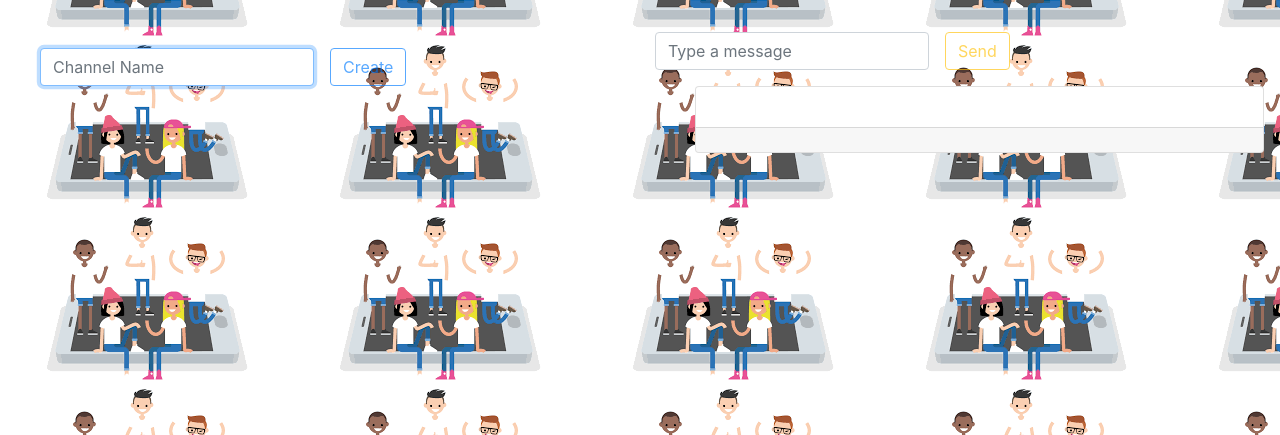
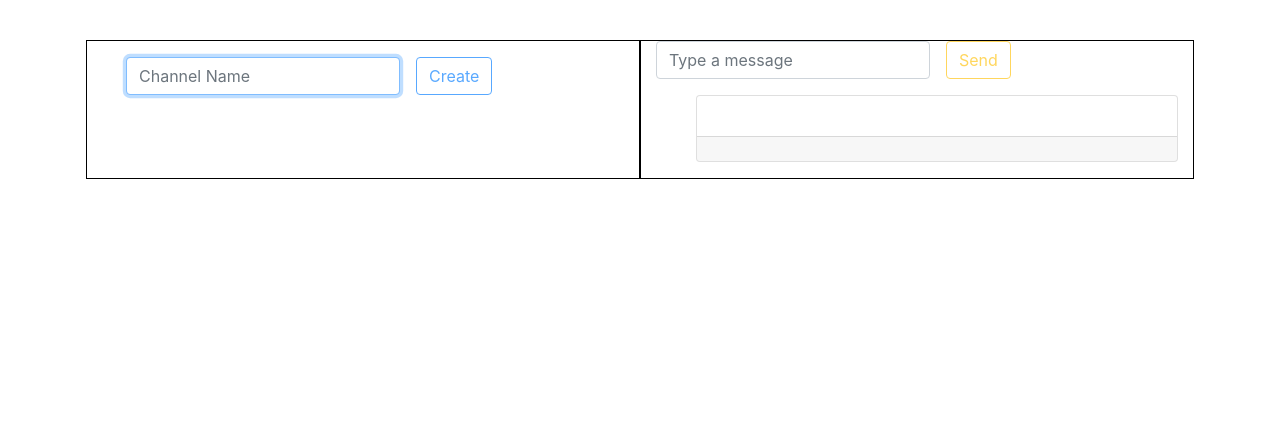
Before and after one commit to PriyanshBordia/Flack, a Flask app: page /create_user in a window 1280 px wide. Shown: the part 132-567 px from the top of the page. Run offline with Flask 2, Linux system fonts and the light colour scheme; some libraries are stand-ins or nearby versions.

Commit message:
style added

```diff
--- a/static/styles/css/style.css
+++ b/static/styles/css/style.css
@@ -8,6 +8,29 @@
 .nav-item
 {
     font-size: 20px !important;
+}
+
+.channel-list-window
+{
+    border: 1px solid black;
+
+}
+
+.channel-list-window li
+{
+    border: 1px solid black;
+}
+
+#channel-list
+{
+    margin: 20px;
+    padding: 20px;
+    text-align: center;
+}
+
+.chat-room-window
+{
+    border: 1px solid black;
 }
 
 footer
--- a/static/styles/js/chat_window.js
+++ b/static/styles/js/chat_window.js
@@ -16,8 +16,9 @@ document.addEventListener('DOMContentLoaded', () => {
 			const button = document.createElement('button');
 			button.innerHTML = channels[i];
 
-			button.setAttribute('class', 'channel-button');
+			button.setAttribute('class', 'channel-button btn btn-outline-success mr-2 mt-2 pt-2');
 			button.setAttribute('data-name', channels[i]);
+
 
 			document.querySelector('#channels-list').append(button);
 		}
@@ -44,6 +45,7 @@ document.addEventListener('DOMContentLoaded', () => {
 			{
 				const li = document.createElement('li');
 				li.innerHTML = messages[Channel_name][i];
+				li.setAttribute('class', 'alert alert-info');
 
 				document.querySelector('#messages-list').append(li);
 			}
@@ -81,6 +83,7 @@ document.addEventListener('DOMContentLoaded', () => {
 				{
 					const li = document.createElement('li');
 					li.innerHTML = messages[selection][i];
+					li.setAttribute('class', 'alert alert-info');
 
 					document.querySelector('#messages-list').append(li);
 				}
@@ -161,6 +164,7 @@ document.addEventListener('DOMContentLoaded', () => {
 
 			const li = document.createElement('li');
 			li.innerHTML = New_message;
+			li.setAttribute('class', 'alert alert-info');
 
 			document.querySelector('#messages-list').append(li);
 
--- a/templates/buff.html
+++ b/templates/buff.html
@@ -1,6 +1,7 @@
 href="{{ url_for('create_user') }}"
 href="{{ url_for('avatar_view', name=username)}}"
 
+<body style="background-image: url( {{ url_for('static', filename='images/people5.png') }} )">
 
     <div class="container container-fluid mt-4">
         <div class="row ml-2 mr-auto mt-2">
--- a/templates/chat_window.html
+++ b/templates/chat_window.html
@@ -5,7 +5,7 @@
 {% endblock %}
 
 {% block body %}
-    <body style="background-image: url( {{ url_for('static', filename='images/people5.png') }} )">
+
         <!-- TODO: Nav bar for brand and user details dropdown -->
         <nav class="navbar navbar-expand-lg navbar-light bg-light" role="navigation">
             <a class="navbar-brand" href="#"> Flack </a>
@@ -26,8 +26,9 @@
             </div>
         </nav>
 
-        <div class = "modal-body row mt-3">
-            <div class="col-md-6 text-center">
+    <div class="container container-fluid mt-2 mb-2">
+        <div class = "modal-body row justify-content-center">
+            <div class="col-md-6 channel-list-window text-center mt-3">
                 <form id="form_create_channel" class="form-inline ml-4 mt-3">
                     <input id="channel_name" class="form-control" type="text" name="channel_name" autocomplete="off" autofocus placeholder="Channel Name" required/>
                     <button class="create_channel btn btn-outline-primary form-control ml-3"> Create </button>
@@ -36,7 +37,7 @@
                 </ul>
             </div>
 
-            <div class="col-md-6 text-center">
+            <div class="col-md-6 chat-room-window text-center mt-3">
                 <form id="form_new_msg" class="form-inline mr-3 mb-3 mt-auto">
                     <input id="message_text" class="form-control" type="text" name="text_message" autocomplete="off" autofocus placeholder="Type a message" required/>
                     <button class="new_msg form-control btn btn-outline-warning ml-3">Send</button>
@@ -54,7 +55,6 @@
                 </ul>
             </div>
         </div>
-    </body>
-
+    </div>
 
 {% endblock %}
```
